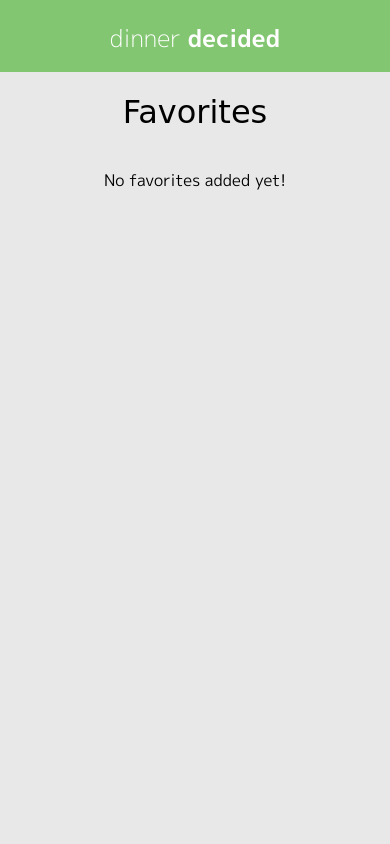
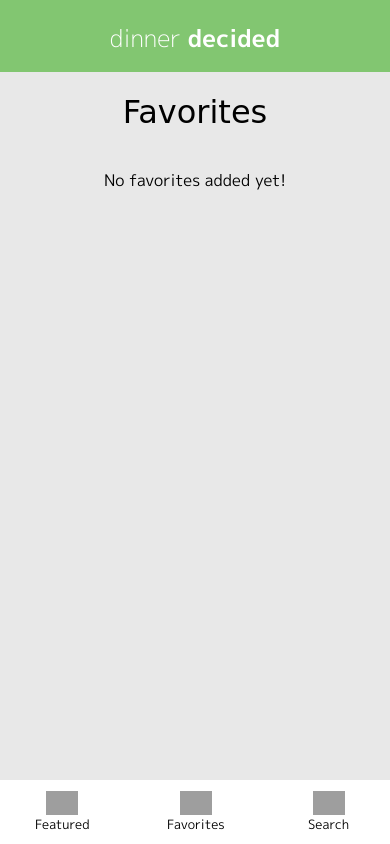
Before and after one commit to wang-morris/dinner-decided, a website: page index.html in a window 390 px wide. Both pictures are taken after a click on the picture 195 px from the left and 815 px from the top of the page. Shown: the top 844 px of the page. Drawn offline with Linux system fonts and the light colour scheme; no server answers; grey boxes are pictures that could not be loaded; a web font is replaced by a local one.

Commit message:
more responsiveness changes

```diff
--- a/styles.css
+++ b/styles.css
@@ -213,7 +213,7 @@ textarea::-webkit-scrollbar {
 .favorites-page {
   display: flex;
   flex-direction: column;
-  min-height: 100vh;
+  flex: 1;
 }
 
 .favorite-items-container {
@@ -231,6 +231,7 @@ textarea::-webkit-scrollbar {
   padding: 10px;
   display: flex;
   flex-direction: column;
+  flex: 1;
 }
 
 .search-container {
@@ -334,7 +335,10 @@ textarea::-webkit-scrollbar {
 
 /* footer */
 .footer-row {
-  margin-top: auto;
+  position: fixed;
+  left: 0;
+  bottom: 0;
+  width: 100%;
   background-color: white;
 }
 
```
